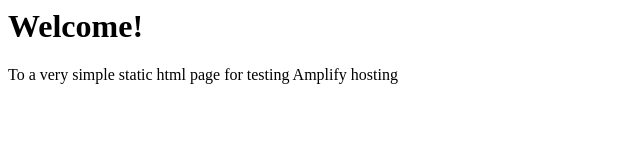
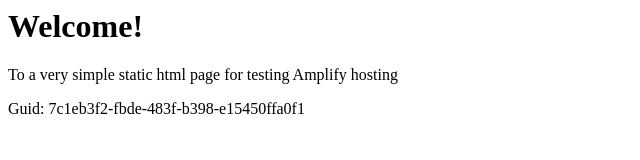
Before and after one commit to aws-aemilia-cmh/Github-PR-Commit-Integration-Test-DoNotTouch-v1-prod-us-east-2, a website: page src/index.html in a window 1280 px wide. Shown: the whole page, without its empty margins (0-640 px from the left). Drawn offline with Linux system fonts and the light colour scheme.

Commit message:
commit from integ tests

```diff
--- a/src/index.html
+++ b/src/index.html
@@ -1,3 +1,5 @@
+
+
 <html lang="en">
 
 <head>
@@ -10,6 +12,6 @@
 <body>
     <h1>Welcome!</h1>
     <p>To a very simple static html page for testing Amplify hosting</p>
-</body>
+    <p>Guid: 7c1eb3f2-fbde-483f-b398-e15450ffa0f1</p></body>
 
 </html>
```
